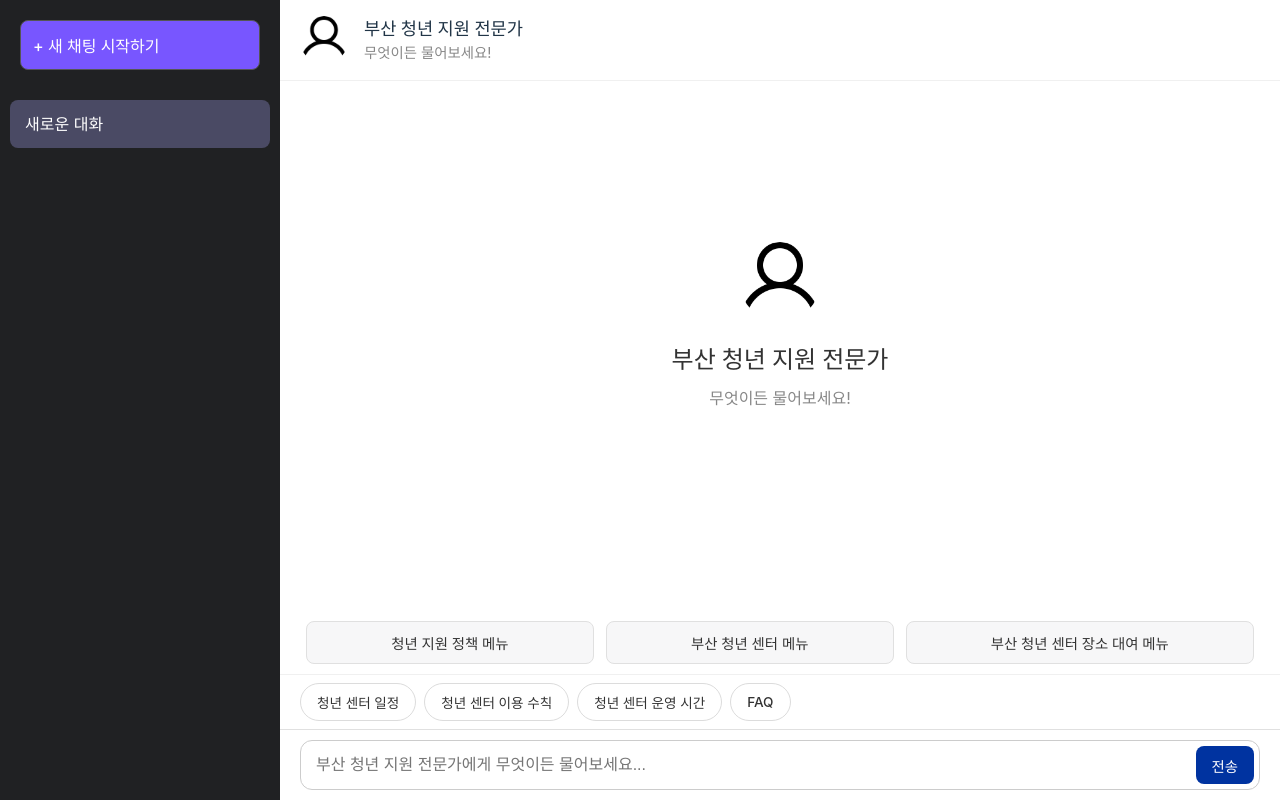
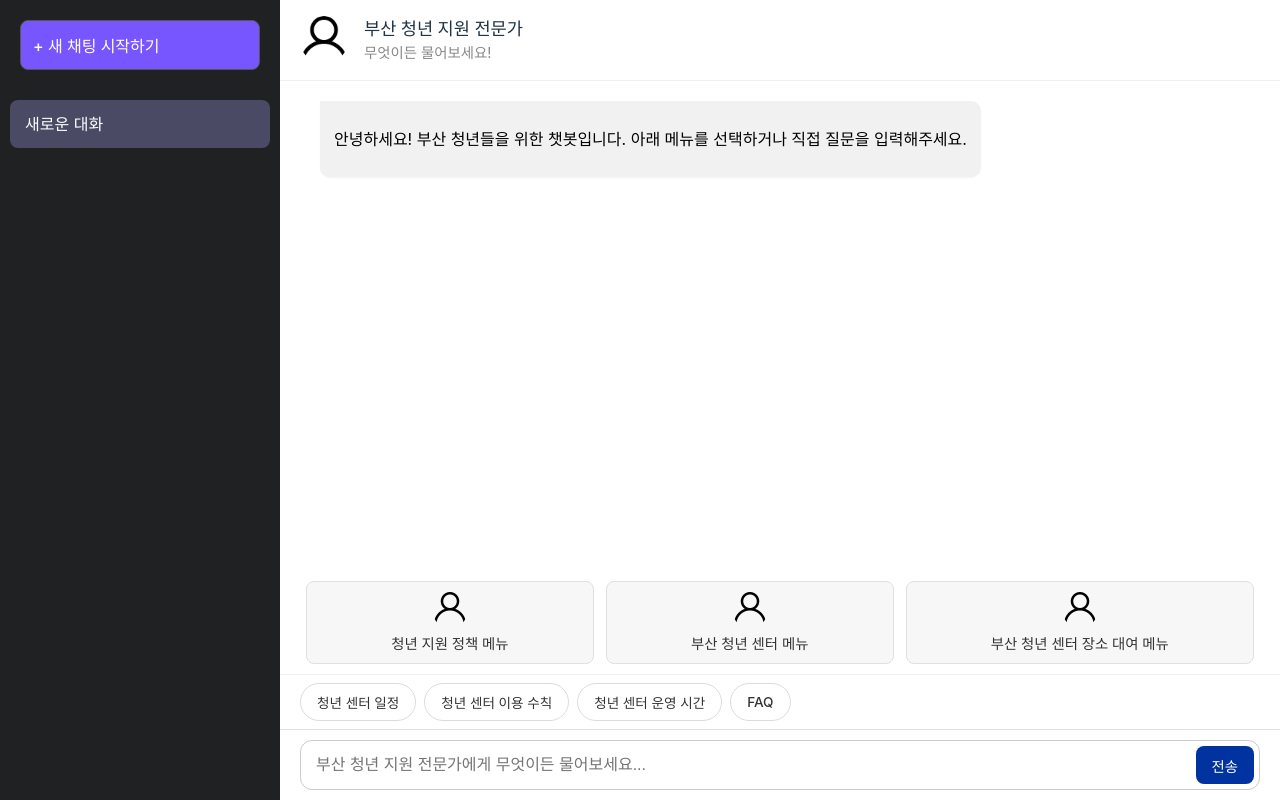
Before and after one commit to KT-Busan/busan-chatbot-frontend, a React (Vite) app: page / in a window 1280 px wide. Built offline with nearby package versions, Linux system fonts and the light colour scheme.

Commit message:
feat(ui): 카카오톡 스타일 말풍선 및 메뉴 아이콘 적용 #12

```diff
--- a/src/App.css
+++ b/src/App.css
@@ -101,7 +101,7 @@ body {
     padding: 20px;
     display: flex;
     flex-direction: column;
-    padding-bottom: 10px; /* 하단 여백 감소 */
+    padding-bottom: 10px;
 }
 
 /* 헤더 */
@@ -168,21 +168,21 @@ body {
 /* 메시지 스타일 */
 .message {
     display: flex;
-    margin-bottom: 10px; /* 메시지 간 간격 감소 */
-    align-items: flex-start; /* 말풍선과 프로필 이미지 상단 정렬 */
-    padding: 0 20px; /* 좌우 패딩 유지 */
+    margin-bottom: 10px;
+    align-items: flex-start;
+    padding: 0 20px;
 }
 
 .message-content {
     display: flex;
-    flex-direction: column; /* 텍스트와 이미지 세로로 배치 (봇 메시지) */
+    flex-direction: column;
 }
 
 .message-bubble {
     padding: 10px 14px;
     border-radius: 18px;
     word-wrap: break-word;
-    box-shadow: 0 1px 2px rgba(0, 0, 0, 0.05); /* 살짝 그림자 */
+    box-shadow: 0 1px 2px rgba(0, 0, 0, 0.05);
 }
 
 /* 사용자 메시지 */
@@ -191,13 +191,13 @@ body {
 }
 
 .user-message .message-content {
-    align-items: flex-end; /* 오른쪽 정렬 */
+    align-items: flex-end;
 }
 
 .user-message .message-bubble {
-    background-color: #DCF8C6; /* 카카오톡 연두색 */
+    background-color: #DCF8C6;
     color: #000;
-    border-radius: 10px 0 10px 10px; /* 오른쪽 뾰족하게 */
+    border-radius: 10px 0 10px 10px;
 }
 
 /* 봇 메시지 */
@@ -206,8 +206,8 @@ body {
 }
 
 .bot-message .message-content {
-    align-items: flex-start; /* 왼쪽 정렬 */
-    flex-direction: row; /* 이미지와 말풍선 가로로 배치 */
+    align-items: flex-start;
+    flex-direction: row;
 }
 
 .message-profile-pic {
@@ -215,13 +215,13 @@ body {
     height: 34px;
     border-radius: 50%;
     margin-right: 10px;
-    margin-top: 5px; /* 말풍선과 수직 정렬 */
+    margin-top: 5px;
 }
 
 .bot-message .message-bubble {
-    background-color: #f1f1f1; /* ▼▼▼ 흰색에서 연한 회색으로 수정 ▼▼▼ */
+    background-color: #f1f1f1;
     color: #000;
-    border-radius: 0 10px 10px 10px; /* 왼쪽 뾰족하게 */
+    border-radius: 0 10px 10px 10px;
 }
 
 .bot-message .message-bubble strong {
@@ -251,11 +251,25 @@ body {
     cursor: pointer;
     transition: background-color 0.2s;
     color: #333;
+    /* 이미지와 텍스트 정렬을 위한 flexbox 속성 추가 */
+    display: flex;
+    flex-direction: column; /* 아이콘과 텍스트를 세로로 정렬 */
+    align-items: center;
+    justify-content: center;
+    gap: 8px; /* 이미지와 텍스트 사이 간격 */
 }
 
 .main-menu-btn:hover {
     background-color: #e9e9e9;
 }
+
+/* 메인 메뉴 아이콘 스타일 추가 */
+.main-menu-icon {
+    width: 32px; /* 아이콘 크기 조정 */
+    height: 32px;
+    border-radius: 8px; /* 살짝 둥근 사각형 */
+}
+
 
 /* 추천 질문 */
 .quick-replies-container {
--- a/src/components/ChatWindow.jsx
+++ b/src/components/ChatWindow.jsx
@@ -3,14 +3,14 @@ import ReactMarkdown from 'react-markdown';
 import ChatInput from './ChatInput';
 import botProfileImage from '../assets/bot-profile.png';
 
-// 상단에 표시될 3개의 메인 메뉴
+// 메인 메뉴 데이터 구조를 이미지와 텍스트를 포함하는 객체로 변경
 const mainMenu = [
-    '청년 지원 정책 메뉴',
-    '부산 청년 센터 메뉴',
-    '부산 청년 센터 장소 대여 메뉴',
+    {text: '청년 지원 정책 메뉴', image: botProfileImage},
+    {text: '부산 청년 센터 메뉴', image: botProfileImage},
+    {text: '부산 청년 센터 장소 대여 메뉴', image: botProfileImage},
 ];
 
-// 하단에 표시될 4개의 추천 질문 (Quick Replies)
+// 하단 추천 질문 버튼
 const quickReplies = [
     '청년 센터 일정',
     '청년 센터 이용 수칙',
@@ -42,13 +42,16 @@ function ChatWindow({chat, onSendMessage}) {
             </header>
 
             <div className="chat-messages" ref={chatContainerRef}>
-                {chat.messages.length === 0 && (
-                    <div className="welcome-screen">
-                        <img src={botProfileImage} alt="Bot Profile" className="welcome-profile-pic"/>
-                        <strong>부산 청년 지원 전문가</strong>
-                        <span>무엇이든 물어보세요!</span>
+                {chat.isInitial && (
+                    <div className="message bot-message">
+                        <div className="message-content">
+                            <div className="message-bubble">
+                                <ReactMarkdown>안녕하세요! 부산 청년들을 위한 챗봇입니다. 아래 메뉴를 선택하거나 직접 질문을 입력해주세요.</ReactMarkdown>
+                            </div>
+                        </div>
                     </div>
                 )}
+
                 {chat.messages.map((msg, index) => (
                     <div key={index} className={`message ${msg.sender === 'user' ? 'user-message' : 'bot-message'}`}>
                         <div className="message-content">
@@ -65,11 +68,14 @@ function ChatWindow({chat, onSendMessage}) {
 
             <div className="main-menu-container">
                 {mainMenu.map((item, index) => (
-                    <button key={index} className="main-menu-btn" onClick={() => handleButtonClick(item)}>
-                        {item}
+                    // 버튼 안에 이미지(img)와 텍스트(span)를 함께 렌더링
+                    <button key={index} className="main-menu-btn" onClick={() => handleButtonClick(item.text)}>
+                        <img src={item.image} alt="" className="main-menu-icon"/>
+                        <span>{item.text}</span>
                     </button>
                 ))}
             </div>
+
             <div className="quick-replies-container">
                 {quickReplies.map((item, index) => (
                     <button key={index} className="quick-reply-btn" onClick={() => handleButtonClick(item)}>
@@ -77,6 +83,7 @@ function ChatWindow({chat, onSendMessage}) {
                     </button>
                 ))}
             </div>
+
             <ChatInput onSendMessage={onSendMessage}/>
         </div>
     );
```
